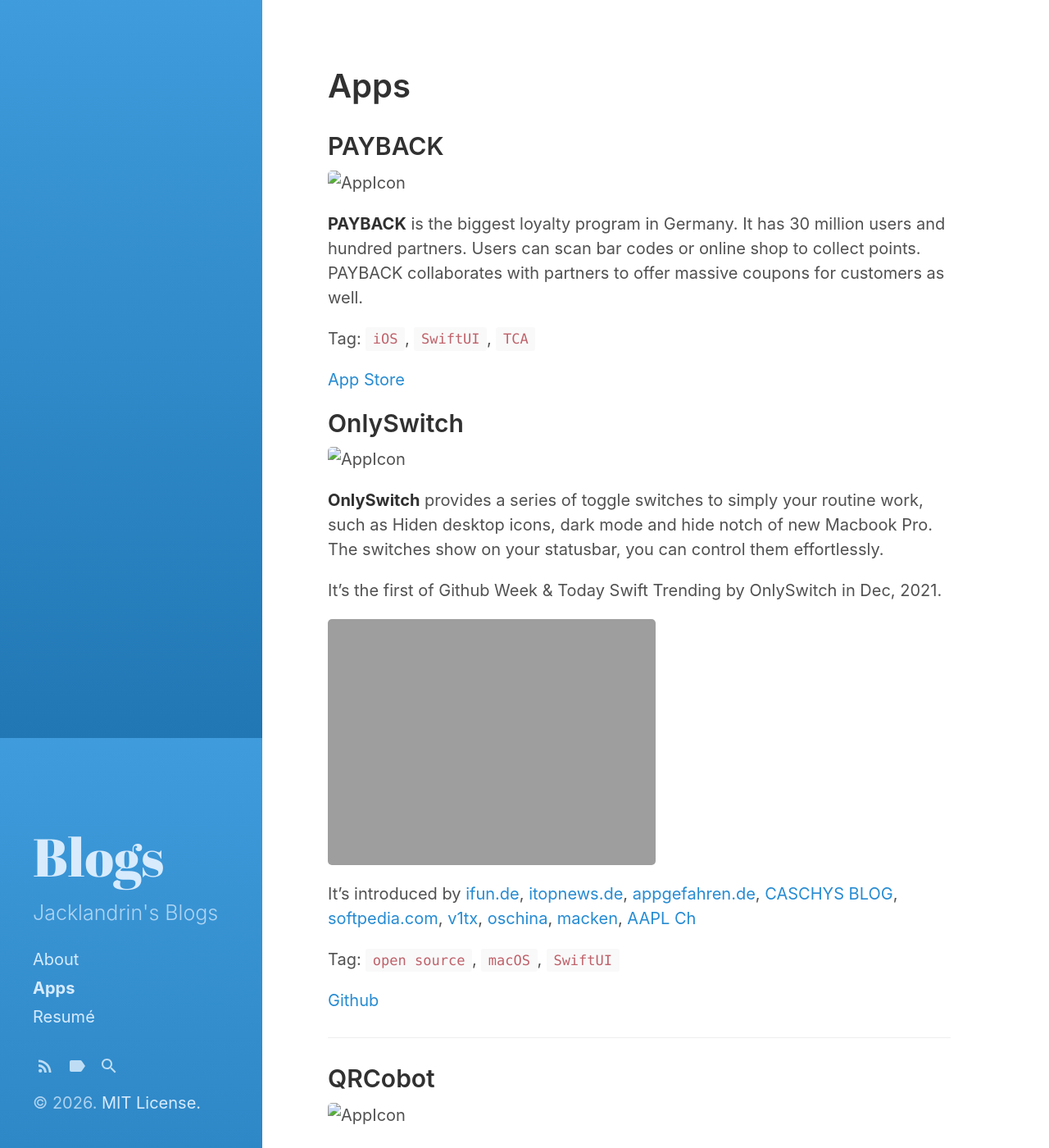
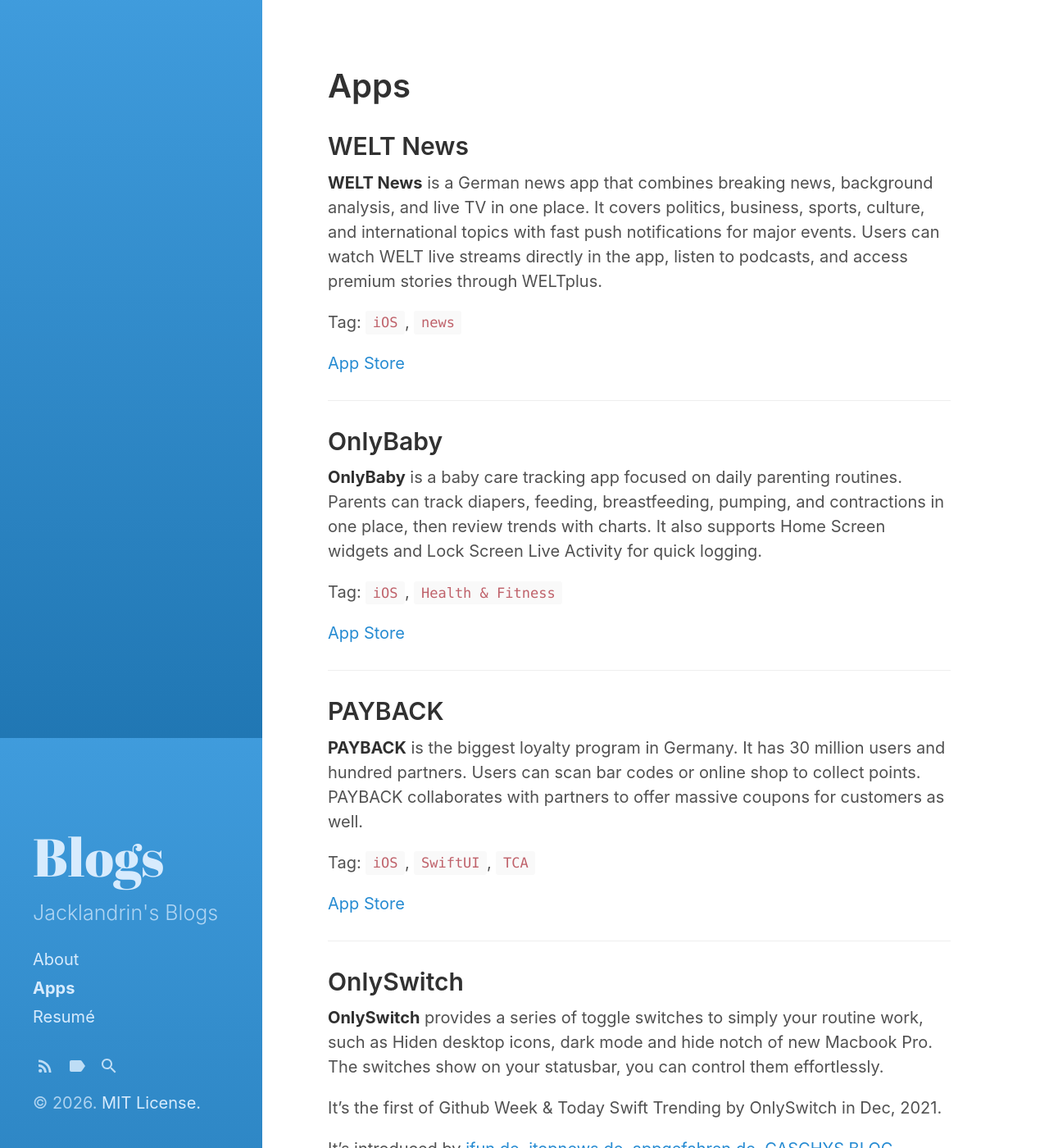
Before and after one commit to jacklandrin/jacklandrin.github.io, a Jekyll site: the page built from category/Apps.md, in a window 1280 px wide and 1400 px high. Shown: the whole window at 82% size. Built offline with Jekyll 4.4.1, drawn with Linux system fonts in a browser that asks for light colours.

```diff
--- a/_includes/category-links.html
+++ b/_includes/category-links.html
@@ -5,8 +5,12 @@
 {% for node in pages_list %}
   {% if node.title != null %}
     {% if node.layout == "category" %}
-      <a class="category-link {% if page.url == node.url %} active{% endif %}"
-          href="{{ node.url | relative_url }}">{{ node.title }}</a>
+      {% assign target_url = node.url %}
+      {% if node.title == "Resumé" %}
+        {% assign target_url = "/Senior_iOS_Engineer.html" %}
+      {% endif %}
+      <a class="category-link {% if page.url == node.url or page.url == target_url %} active{% endif %}"
+          href="{{ target_url | relative_url }}">{{ node.title }}</a>
     {% endif %}
   {% endif %}
 {% endfor %}
--- a/category/Apps.md
+++ b/category/Apps.md
@@ -3,58 +3,64 @@ layout: category
 title: Apps
 ---
 
+## WELT News
+
+**WELT News** is a German news app that combines breaking news, background analysis, and live TV in one place. It covers politics, business, sports, culture, and international topics with fast push notifications for major events. Users can watch WELT live streams directly in the app, listen to podcasts, and access premium stories through WELTplus.
+
+Tag: `iOS`, `news`
+
+[App Store](https://apps.apple.com/de/app/welt-news-live-tv/id340021100)
+
+---
+
+## OnlyBaby
+
+**OnlyBaby** is a baby care tracking app focused on daily parenting routines. Parents can track diapers, feeding, breastfeeding, pumping, and contractions in one place, then review trends with charts. It also supports Home Screen widgets and Lock Screen Live Activity for quick logging.
+
+Tag: `iOS`, `Health & Fitness`
+
+[App Store](https://apps.apple.com/de/app/onlybaby/id6758526534)
+
+---
+
 ## PAYBACK
-<p align="left">
-<img alt="AppIcon" src="http://www.jacklandrin.com/wp-content/uploads/2023/06/payback.png" width="128px" align="center" />
-</p>
-
 **PAYBACK** is the biggest loyalty program in Germany. It has 30 million users and hundred partners. Users can scan bar codes or online shop to collect points. PAYBACK collaborates with partners to offer massive coupons for customers as well.
 
 Tag: `iOS`, `SwiftUI`, `TCA`
 
 [App Store](https://apps.apple.com/de/app/payback-karte-und-coupons/id363126964)
 
+---
+
+
 ## OnlySwitch
-<p align="left">
-<img alt="AppIcon" src="https://www.jacklandrin.com/wp-content/uploads/2021/12/only_switch_256.png" width="128px" align="center" />
-</p>
-
 
 **OnlySwitch** provides a series of toggle switches to simply your routine work, such as Hiden desktop icons, dark mode and hide notch of new Macbook Pro. The switches show on your statusbar, you can control them effortlessly.
 
 It's the first of Github Week & Today Swift Trending by OnlySwitch in Dec, 2021.
 
-![](https://www.jacklandrin.com/wp-content/uploads/2022/01/github_trend_week.png)
-
 It's introduced by [ifun.de](https://www.ifun.de/suche/OnlySwitch), [itopnews.de](https://www.itopnews.de/?s=OnlySwitch), [appgefahren.de](https://www.appgefahren.de/onlyswitch-kleines-tool-mit-wichtigen-aktionen-fuer-die-mac-menueleiste-312135.html), [CASCHYS BLOG](https://stadt-bremerhaven.de/only-switch-fuer-macos-schnellzugriff-auf-einige-systemoptionen/), [softpedia.com](https://mac.softpedia.com/get/System-Utilities/OnlySwitch.shtml), [v1tx](https://www.v1tx.com/post/onlyswitch/), [oschina](https://www.oschina.net/p/onlyswitch), [macken](https://www.macken.xyz/2021/01/gratis-ar-gott-alla-installningar-pa-ett-stalle-onlyswitch/), [AAPL Ch](https://applech2.com/archives/20220111-onlyswitch-all-in-one-status-bar-button-for-mac.html)
 
 Tag: `open source`, `macOS`, `SwiftUI`
 
+[OnlySwitch](https://onlyswitch.click)
 [Github](https://github.com/jacklandrin/OnlySwitch)
 
 ---
 
 ## QRCobot
-<p align="left">
-<img alt="AppIcon" src="https://www.jacklandrin.com/wp-content/uploads/2021/11/QRCobot180.png" width="128px" align="center" />
-</p>
-
 **QRCobot** is an extraordinary utility for QR & Bar code. Users can easily create QR & Bar codes that they want, and share them with others. The iOS widgets can show the favourite QR codes on Home screen, which helps users conveniently scan them.
 
 It's introduced by [iphone-ticker.de](https://www.iphone-ticker.de/auch-als-widget-qrcobot-erstellt-qr-und-strichcodes-184093/)
 
 Tag: `iOS`, `SwiftUI`
 
+[QRCobot](https://www.jacklandrin.com/qrcobot/)
 [App Store](https://apps.apple.com/us/app/qrcobot-qr-code-bar-code/id1590006394)
 
 ---
 
 ## Weibo
-
-<p align="left">
-<img alt="AppIcon" src="https://www.jacklandrin.com/wp-content/uploads/2022/01/weibologo.jpg
-" width="128px" align="center" />
-</p>
 
 **Weibo** is the biggest social media platform in China. It has **500 million** users globally.
 
@@ -68,11 +74,6 @@ Tag: `iOS`, `Objective-C`
 
 ## Yizhibo
 
-<p align="left">
-<img alt="AppIcon" src="https://www.jacklandrin.com/wp-content/uploads/2022/01/yzblogo.jpg
-" width="128px" align="center" />
-</p>
-
 **Yizhibo** is the one of most popular livestream video app in China.
 
 I am responsible for the architect of app.
@@ -84,12 +85,6 @@ Tag: `iOS`, `Objective-C`
 ---
 
 ## JLQuizCard
-
-<p align="left">
-<img alt="AppIcon" src="http://www.jacklandrin.com/wp-content/uploads/2021/12/quiz_card_180.png
-" width="128px" align="center" />
-</p>
-
 
 **JLQuizCard** is little Anki card app developed with SwiftUI. You can swipe the card to shift questions, and edit your questions and answers. The card can be set as lock screen wallpaper by shortcuts, which can help you to review.
 
@@ -113,11 +108,6 @@ Tag: `open source`, `iOS`, `debugging tool`, `Swift`
 
 ## Xiudou
 
-<p align="left">
-<img alt="AppIcon" src="http://www.jacklandrin.com/wp-content/uploads/2022/01/xiudoulogo.png
-" width="128px" align="center" />
-</p>
-
 **Xiudou** is the one of earliest video eCommerce platform. Shopping in vlogs.
 
 Tag: `iOS`, `Objective-C`
@@ -129,11 +119,6 @@ Tag: `iOS`, `Objective-C`
 **QFPay** is a mini POS terminal. It can access smart phone and computer client to consume in credit card, check balance, repay credit card etc.
 
 
-<p align="center">
-<img alt="AppIcon" src="http://www.jacklandrin.com/wp-content/uploads/2022/01/swipe.png
-" width="60%" align="center" />
-</p>
-
 Tag: `Windows`, `Windows Phone`, `WPF`, `QT`, `C#`, `C++`
 
 [Home Page](https://www.qfpay.global)
@@ -141,10 +126,6 @@ Tag: `Windows`, `Windows Phone`, `WPF`, `QT`, `C#`, `C++`
 ---
 
 ## ChalkSeven
-<p align="left">
-<img alt="AppIcon" src="http://www.jacklandrin.com/wp-content/uploads/2021/10/icon-180.png
-" width="128px" align="center" />
-</p>
 
 **ChalkSeven** is a drop 7 game developed with SwiftUI.
 
```
Also changed, not shown: Senior_iOS_Engineer.html (added, +397 -0 lines), Gemfile.lock.
